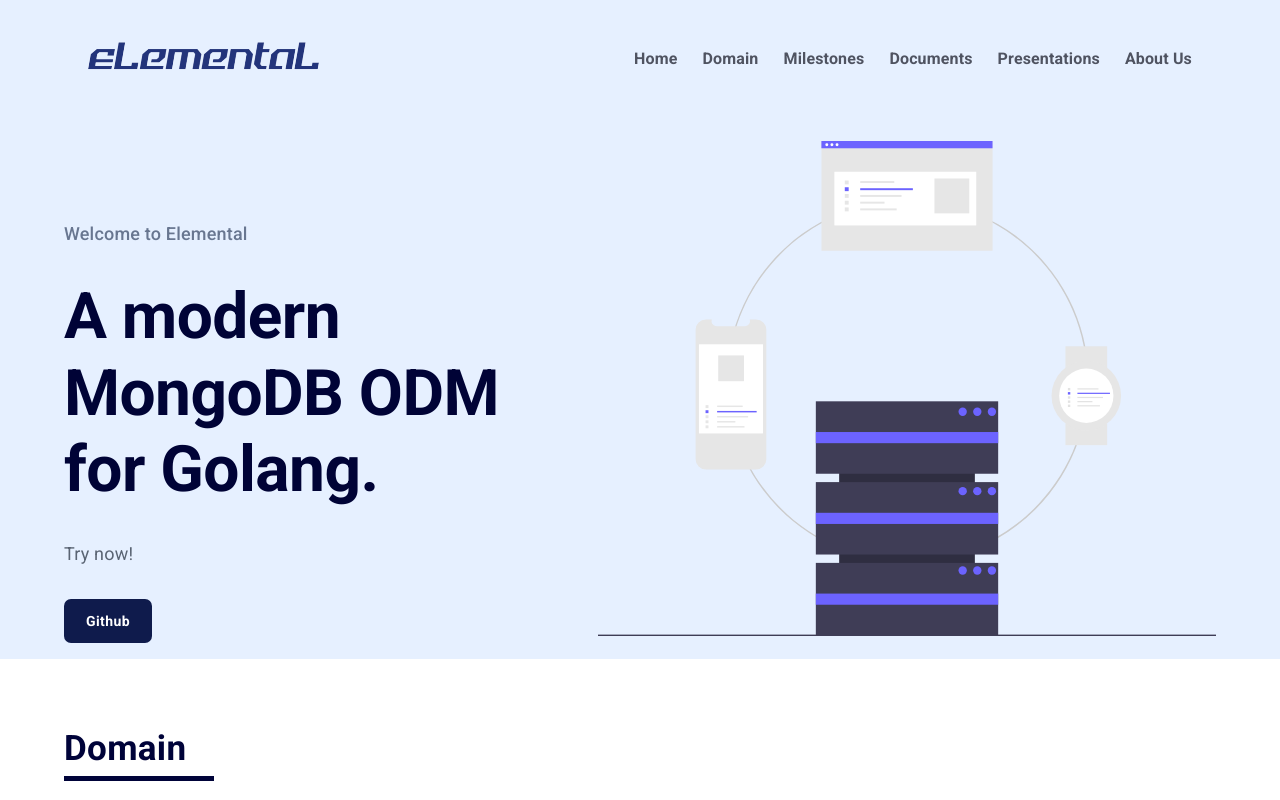
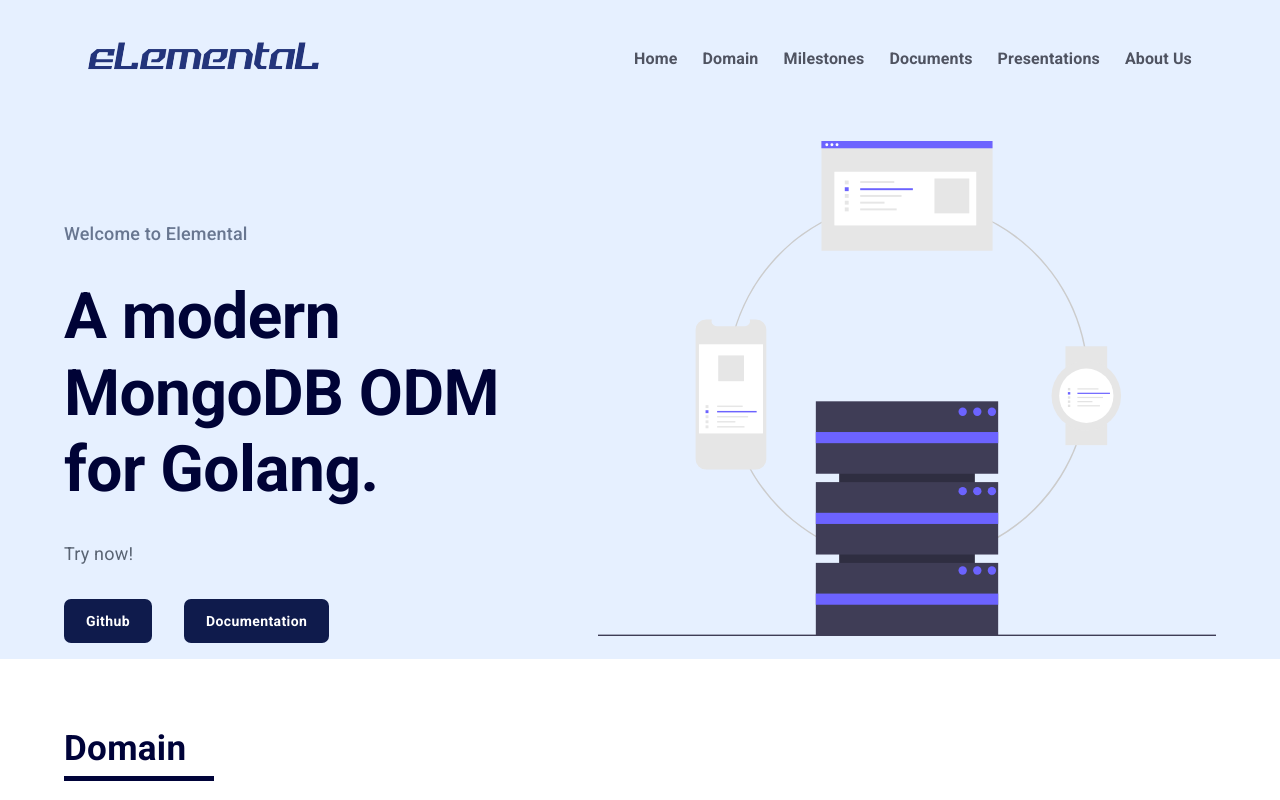
Before and after one commit to elcengine/elementalodm.org, a React (Create React App) app: page / in a window 1280 px wide. Shown: the top 800 px of the page. Built offline with nearby package versions, Linux system fonts and the light colour scheme; the HTML template or start-up script is replaced by a standard one.

Commit message:
fix: OBJECTIVE FIX

```diff
--- a/src/components/Home.jsx
+++ b/src/components/Home.jsx
@@ -33,7 +33,11 @@
 
 export default function Home({ homeRef, allRefs }) {
   const toGithub = () => {
-    window.location.href = "https://github.com/elcengine/elemental"; // Replace with your desired URL
+    window.location.href = "https://github.com/elcengine/elemental";
+  };
+
+  const toDocs = () => {
+    window.location.href = "http://docs.elementalodm.org/";
   };
 
   return (
@@ -70,12 +74,20 @@
             >
               Try now!
             </Typography>
+            <Box display="flex" flexDirection="row" gap={4}>
               <CustomButton
                 backgroundColor="#0F1B4C"
                 color="#fff"
                 buttonText="Github"
                 onClick={toGithub}
               />
+              <CustomButton
+                backgroundColor="#0F1B4C"
+                color="#fff"
+                buttonText="Documentation"
+                onClick={toDocs}
+              />
+            </Box>
           </Box>
 
           <Box sx={{ flex: 1.25 }}>
--- a/src/components/ResearchObjectives.jsx
+++ b/src/components/ResearchObjectives.jsx
@@ -119,7 +119,8 @@
           <Looks3Icon sx={{ fontSize: 80, color: "#000339" }} />
           <Card>
             <LargeText>
-              Mongo Driver Encapsulation and Pattern Implementation
+              Identify and build a mechanism for Request validation directly
+              against a database
             </LargeText>
             <SmallText>
               Encapsulating the MongoDB driver within a robust, extensible
```
Lines whose indentation alone changed are shown as unchanged.
